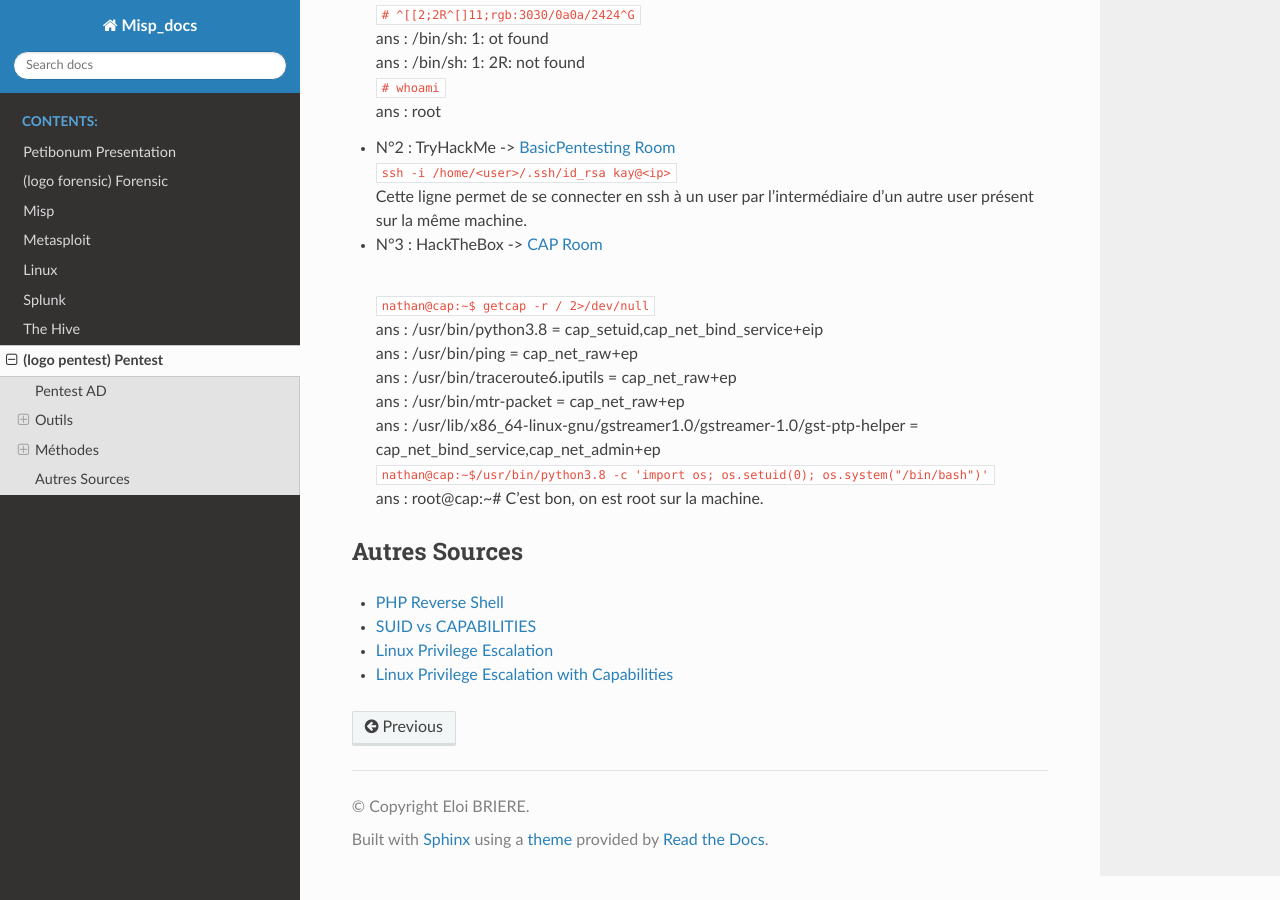
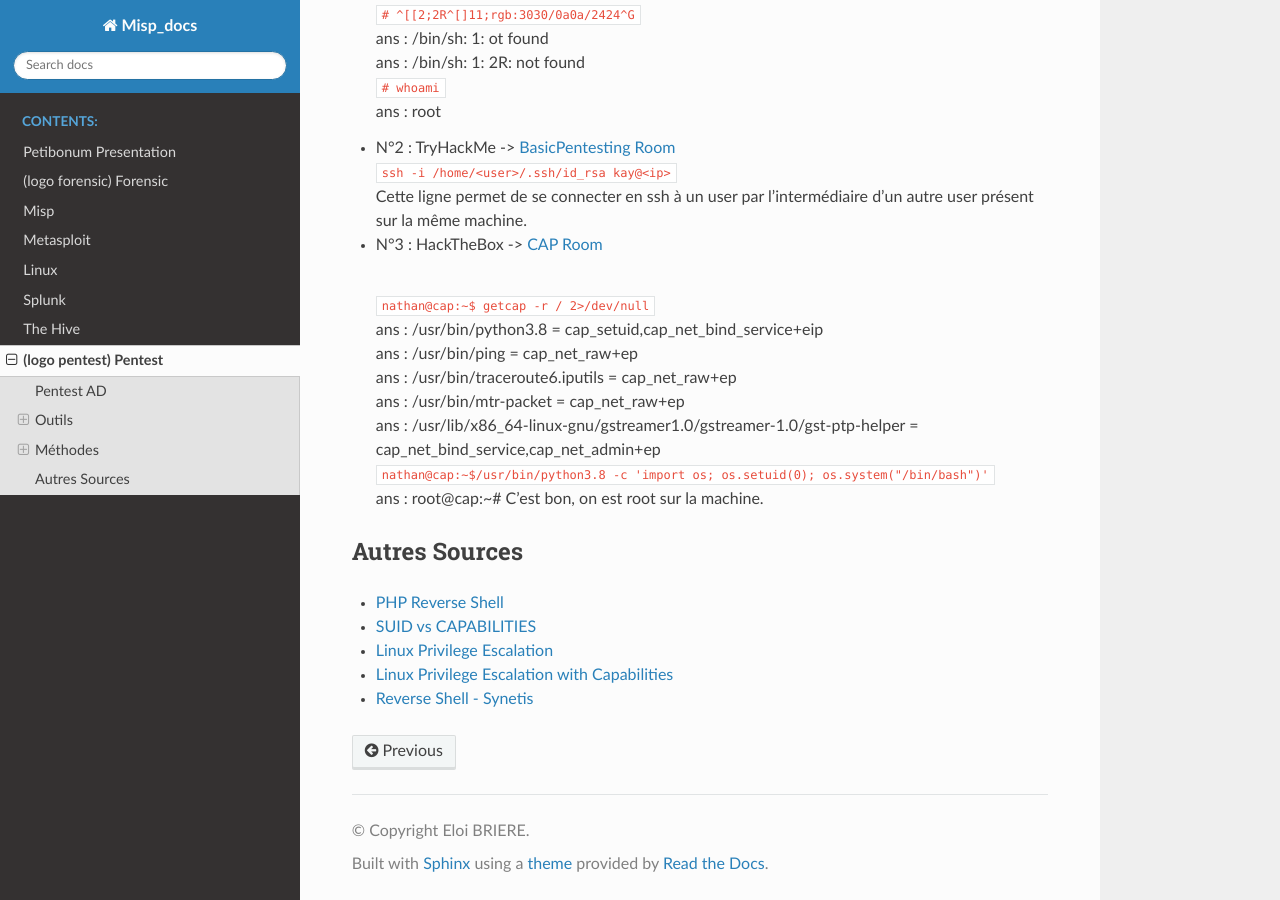
Before and after one commit to Iole-Bri/misp_docs_2, a Sphinx documentation site: the page built from docs/source/src/pentest.md, in a window 1280 px wide and 900 px high, scrolled down 1469 px. Built offline with Sphinx 7.4.7 and the Read the Docs theme 2.0.0, drawn with Linux system fonts in a browser that asks for light colours.

Commit message:
modif pentest.md

```diff
--- a/docs/source/src/pentest.md
+++ b/docs/source/src/pentest.md
@@ -76,3 +76,4 @@ Exemple :
     * [SUID vs CAPABILITIES](https://mn3m.info/posts/suid-vs-capabilities/)
     * [Linux Privilege Escalation](https://int0x33.medium.com/day-44-linux-capabilities-privilege-escalation-via-openssl-with-selinux-enabled-and-enforced-74d2bec02099)
     * [Linux Privilege Escalation with Capabilities](https://www.hackingarticles.in/linux-privilege-escalation-using-capabilities/)
+    * [Reverse Shell - Synetis](https://www.synetis.com/etablir-un-reverse-shell-en-une-ligne/)
```
